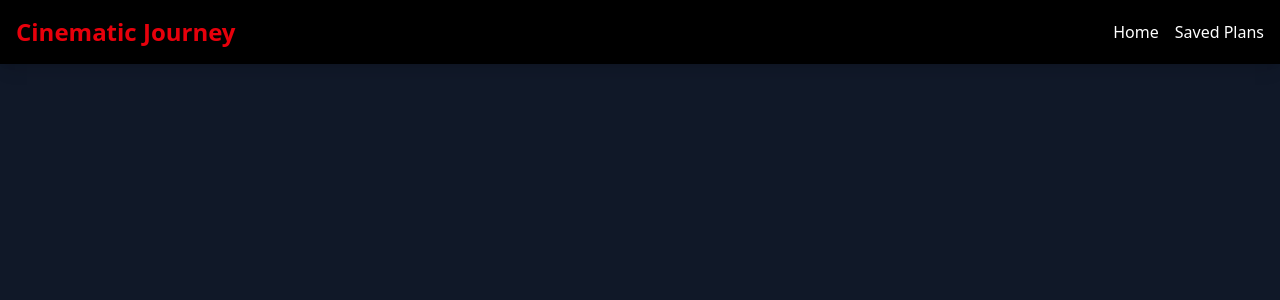
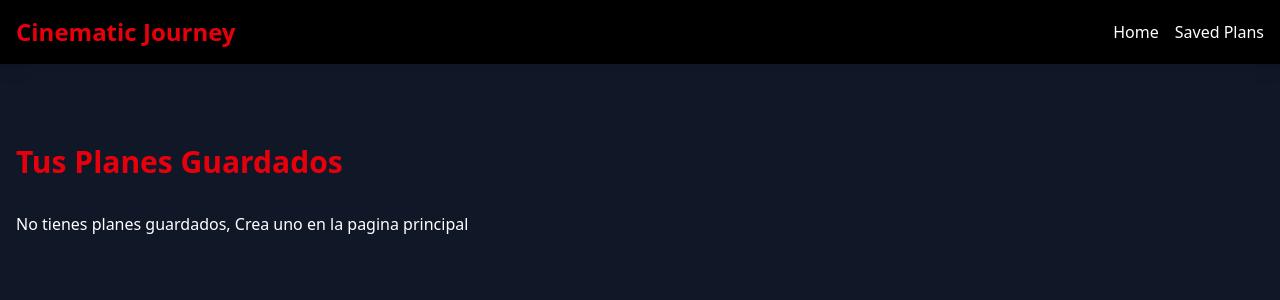
Before and after one commit to jleonardod/cinevibe-voyage, a React (Vite) app: page /saved in a window 1280 px wide. Shown: the top 300 px of the page. Built offline with nearby package versions, Linux system fonts and the light colour scheme.

Commit message:
Pagina de planes guardados

```diff
--- a/src/App.jsx
+++ b/src/App.jsx
@@ -2,6 +2,7 @@ import Navbar from "./components/Navbar"
 import Home from "./pages/Home"
 import Plan from "./pages/Plan"
 import { BrowserRouter as Router, Routes, Route } from "react-router-dom"
+import SavedPlans from "./pages/SavedPlans"
 
 function App() {
  return (
@@ -11,6 +12,7 @@ function App() {
         <Routes>
           <Route path="/" element={<Home />} />
           <Route path="/plan/:id" element={<Plan />} />
+          <Route path="/saved" element={<SavedPlans />} />
         </Routes>
       </div>
     </Router>
--- /dev/null
+++ b/src/pages/SavedPlans.jsx
@@ -0,0 +1,43 @@
+import React, { useState, useEffect, use } from "react"
+import { Link } from "react-router-dom"
+import { motion } from "framer-motion"
+
+function SavedPlans() {
+  const [plans, setPlans] = useState([])
+
+  useEffect(() => {
+    const savedPlans = JSON.parse(localStorage.getItem("savedPlans")) || []
+    setPlans(savedPlans)
+  }, [])
+  return(
+    <div className="container mx-auto p-4 pt-20">
+      <h1 className="text-3xl font-bold mb-8 text-red-600">Tus Planes Guardados</h1>
+      {plans.length === 0 ? (
+        <p>No tienes planes guardados, Crea uno en la pagina principal</p>
+      ) : (
+        <div className="grid grid-cols-1 md:grid-cols-2 gap-4">
+          {plans.map((plan) => (
+            <motion.div
+              key={plan.id}
+              className="bg-gray-800 p-4 rounded-lg shadow-lg"
+              initial={{ opacity: 0, y: 20 }}
+              animate={{ opacity: 1, y: 0 }}
+              transition={{ duration: 0.5 }}
+            >
+              <h2 className="text-xl font-semibold">{plan.mood} - {plan.genre}</h2>
+              <p className="text-sm text-gray-400">Creado: {new Date(plan.createdAt).toLocaleString()}</p>
+              <Link
+                to={`/plan/${plan.id}`}
+                className="text-red-600 hover:underline mt-2 block"
+              >
+                Ver detalles
+              </Link>
+            </motion.div>
+          ))}
+        </div>
+      )}
+    </div>
+  )
+}
+
+export default SavedPlans
```
